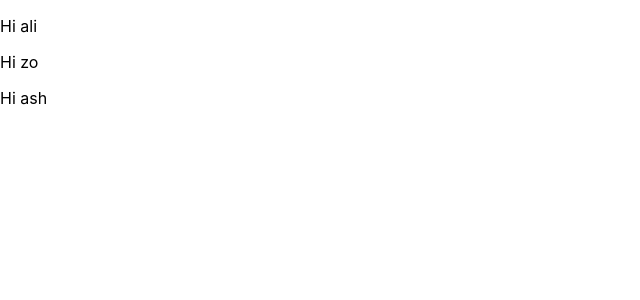
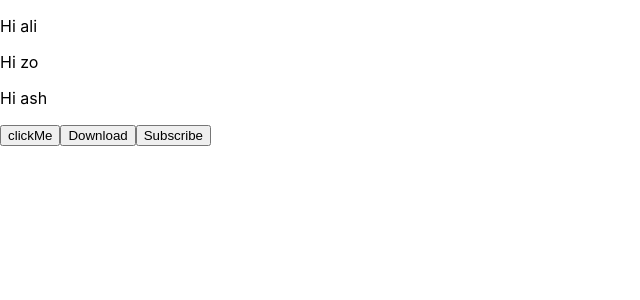
Before and after one commit to Zobeir-Rigi/My-React-Practices, a React (Create React App) app in the folder my-react/: page / in a window 1280 px wide. Shown: the top 300 px of the page, without its empty margins (0-640 px from the left). Built offline with nearby package versions, Linux system fonts and the light colour scheme.

Commit message:
handleClick

```diff
--- a/my-react/src/App.js
+++ b/my-react/src/App.js
@@ -1,12 +1,29 @@
 import "./App.css";
+import Button from "./button";
 import Mentors from "./Mentors";
+// import { ClickMe, Download, Subscribe } from "./ButtonFunctions";
 
+
+const ClickMe = () => {
+  console.log("I got Clicked");
+};
+
+const Download = () => {
+  console.log("Download ME ...");
+};
+
+const Subscribe = () => {
+  console.log("Subscrib Me ...");
+};
 
 
 function App() {
   return (
     <div>
       <Mentors />
+      <Button text="clickMe" handleClick={ClickMe} />
+      <Button text="Download" handleClick={Download} />
+      <Button text="Subscribe" handleClick={Subscribe} />
     </div>
   );
 }
--- /dev/null
+++ b/my-react/src/button.js
@@ -0,0 +1,7 @@
+const Button = ({ text, handleClick}) => {
+    console.log(handleClick)
+  return <button onClick={handleClick}>{text}</button>;
+};
+
+
+export default Button ;
```
Also changed, not shown: 1 other file (tests, documents, lock files or other folders).
